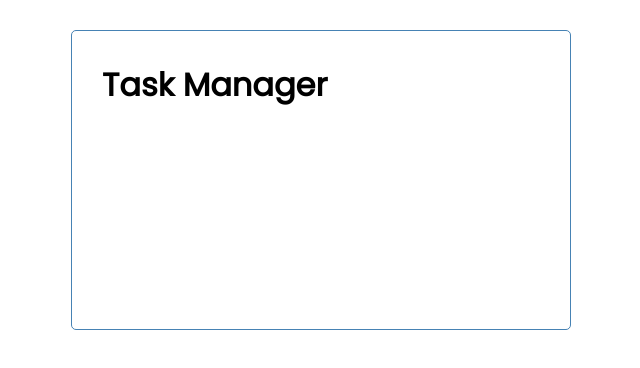
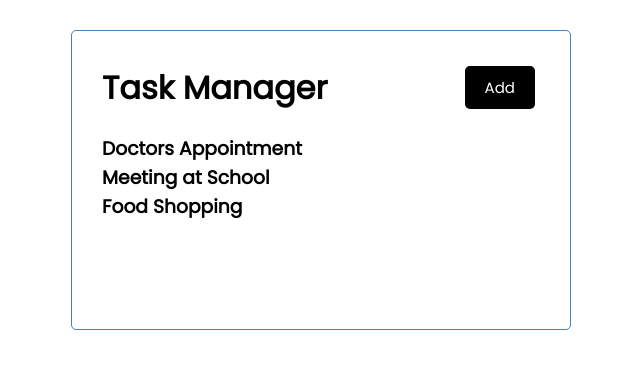
Before and after one commit to PierreBreny/task-manager, a React (Create React App) app: page / in a window 1280 px wide. Shown: the top 368 px of the page, without its empty margins (319-959 px from the left). Built offline with nearby package versions, Linux system fonts and the light colour scheme.

Commit message:
created Button, Header & Tasks components

```diff
--- a/src/App.js
+++ b/src/App.js
@@ -1,9 +1,11 @@
 import Header from "./components/Header";
+import Tasks from "./components/Tasks";
 
 function App() {
   return (
     <div className="container">
       <Header />
+      <Tasks />
     </div>
   );
 }
--- /dev/null
+++ b/src/components/Button.js
@@ -0,0 +1,20 @@
+import PropTypes from "prop-types"
+
+const Button = ({ color, text }) => {
+    return (
+        <button style={{ backgroundColor: color }} className="btn">
+            {text}
+        </button>
+    )
+}
+
+Button.defaultProps = {
+    color: "steelblue"
+}
+
+Button.propTypes = {
+    text: PropTypes.string,
+    color: PropTypes.string
+}
+
+export default Button
--- a/src/components/Header.js
+++ b/src/components/Header.js
@@ -1,7 +1,10 @@
+import Button from "./Button"
+
 const Header = () => {
     return (
-        <header>
+        <header className="header">
         <h1>Task Manager</h1>
+        <Button color="black" text="Add"/>
         </header>
     )
 }
--- /dev/null
+++ b/src/components/Tasks.js
@@ -0,0 +1,30 @@
+const tasks = [
+    {
+        id: 1,
+        text: "Doctors Appointment",
+        day: "Feb 5th at 2:30pm",
+        reminder: true,
+    },
+    {
+        id: 2,
+        text: "Meeting at School",
+        day: "Feb 6th at 1:30pm",
+        reminder: true,
+    },
+    {
+        id: 3,
+        text: "Food Shopping",
+        day: "Feb 5th at 2:30pm",
+        reminder: false,
+    }
+]
+
+const Tasks = () => {
+    return (
+        <>
+            {tasks.map((task) => (<h3>{task.text}</h3>))}
+        </>
+    )
+}
+
+export default Tasks
```
